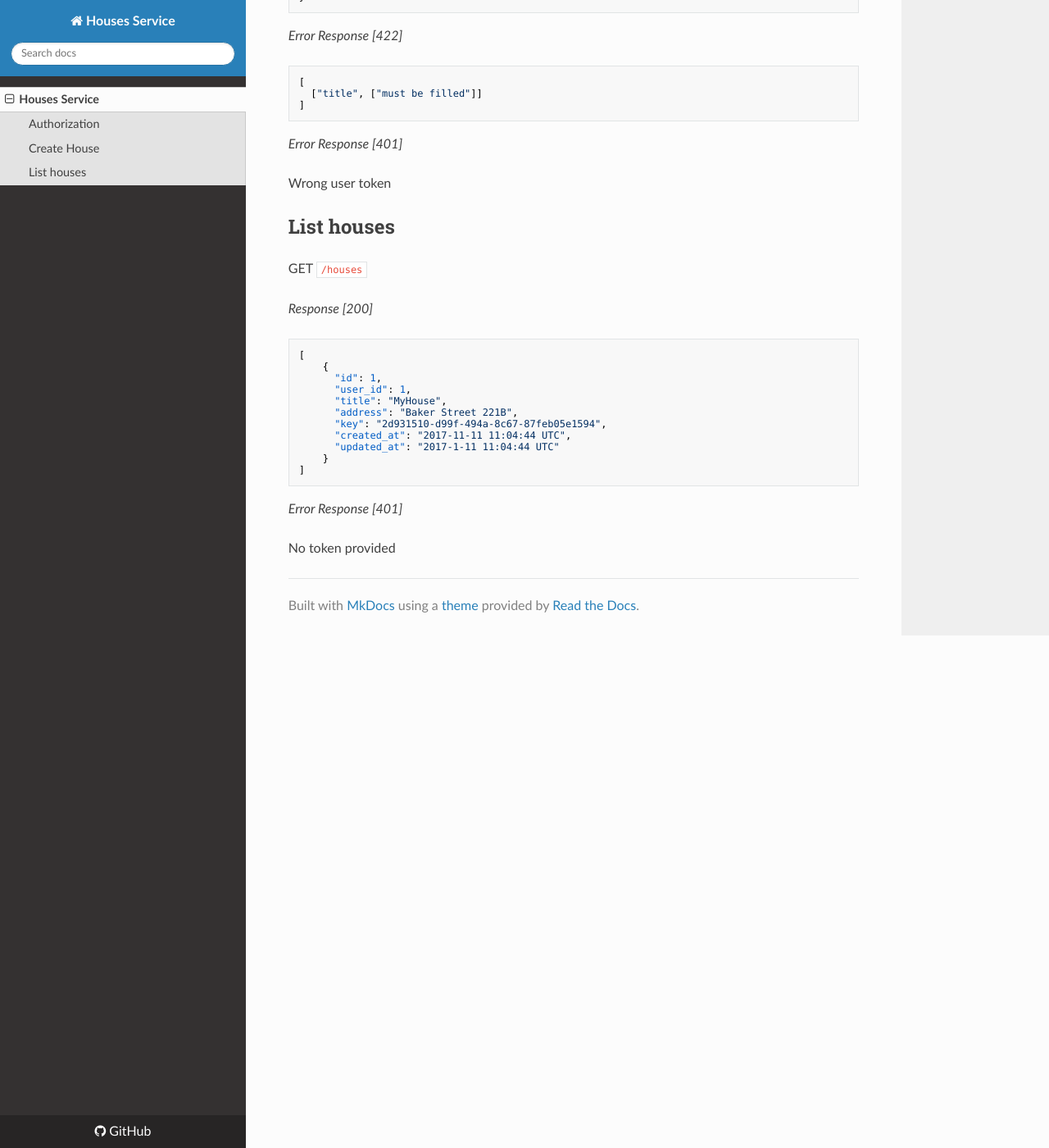
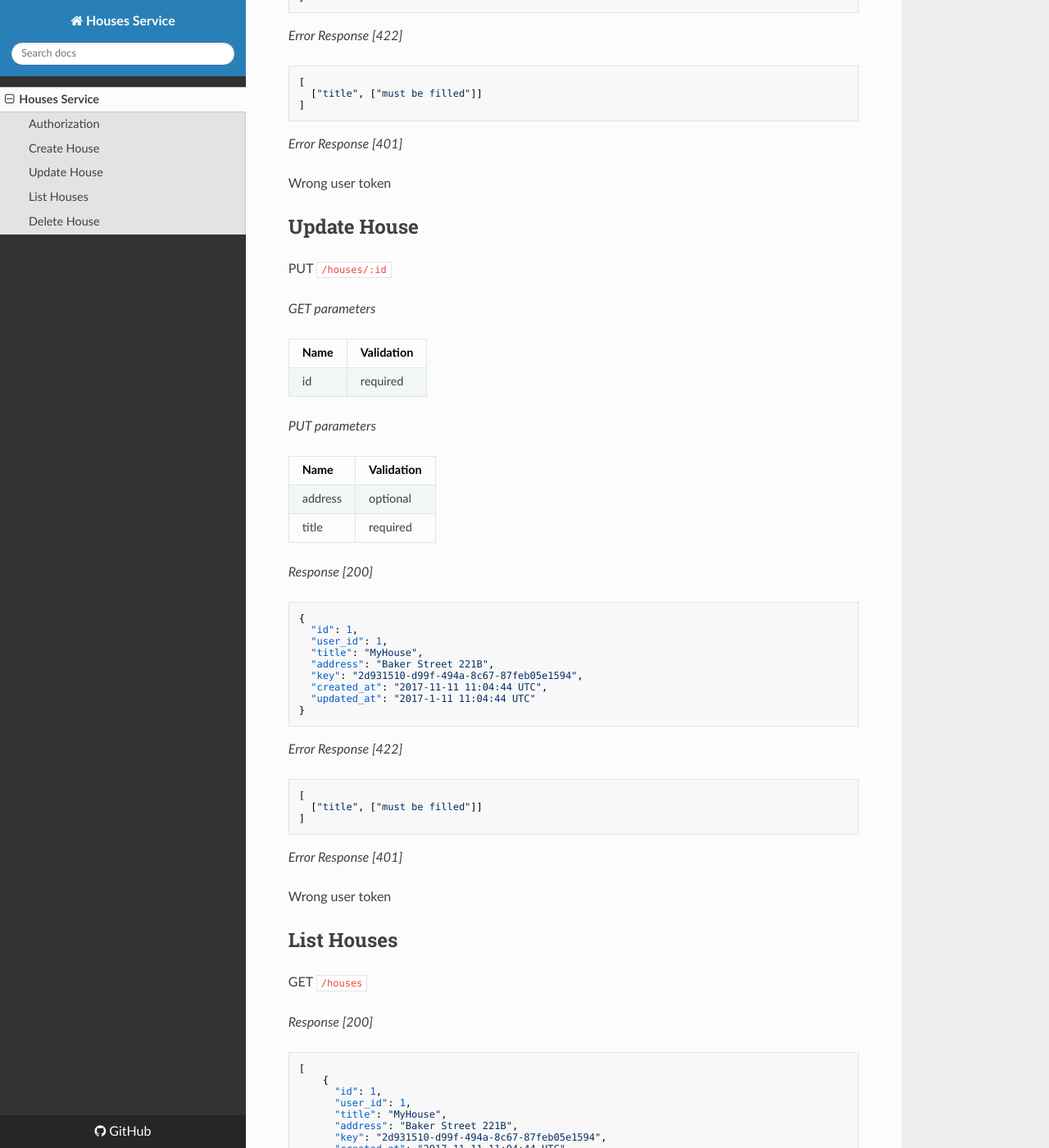
Before and after one commit to bark-iot/house-service, an MkDocs documentation site: the page built from docs/docs/index.md, in a window 1280 px wide and 1400 px high, scrolled down 819 px. Shown: the whole window at 82% size. Built offline with MkDocs 1.6.1, drawn with Linux system fonts in a browser that asks for light colours; nearby versions of some CDN libraries; some of the changed text lies outside the part shown.

Commit message:
add docs for update and delete

````diff
--- a/docs/docs/index.md
+++ b/docs/docs/index.md
@@ -45,7 +45,50 @@ title        | required
 
 Wrong user token
 
-## List houses
+## Update House
+
+PUT `/houses/:id`
+
+*GET parameters*
+
+Name         | Validation
+------------ | -------------
+id           | required
+
+*PUT parameters*
+
+Name         | Validation
+------------ | -------------
+address      | optional
+title        | required
+
+*Response [200]*
+
+```json
+{
+  "id": 1,
+  "user_id": 1,
+  "title": "MyHouse",
+  "address": "Baker Street 221B",
+  "key": "2d931510-d99f-494a-8c67-87feb05e1594",
+  "created_at": "2017-11-11 11:04:44 UTC",
+  "updated_at": "2017-1-11 11:04:44 UTC"
+}
+```
+
+*Error Response [422]*
+
+```json
+[
+  ["title", ["must be filled"]]
+]
+```
+
+*Error Response [401]*
+
+Wrong user token
+
+## List Houses
 
 GET `/houses`
 
@@ -68,3 +111,21 @@ GET `/houses`
 *Error Response [401]*
 
 No token provided
+
+## Delete House
+
+DELETE `/houses/:id`
+
+*GET parameters*
+
+Name         | Validation
+------------ | -------------
+id           | required
+
+*Response [200]*
+
+Deleted.
+
+*Error Response [401]*
+
+No token provided
````
